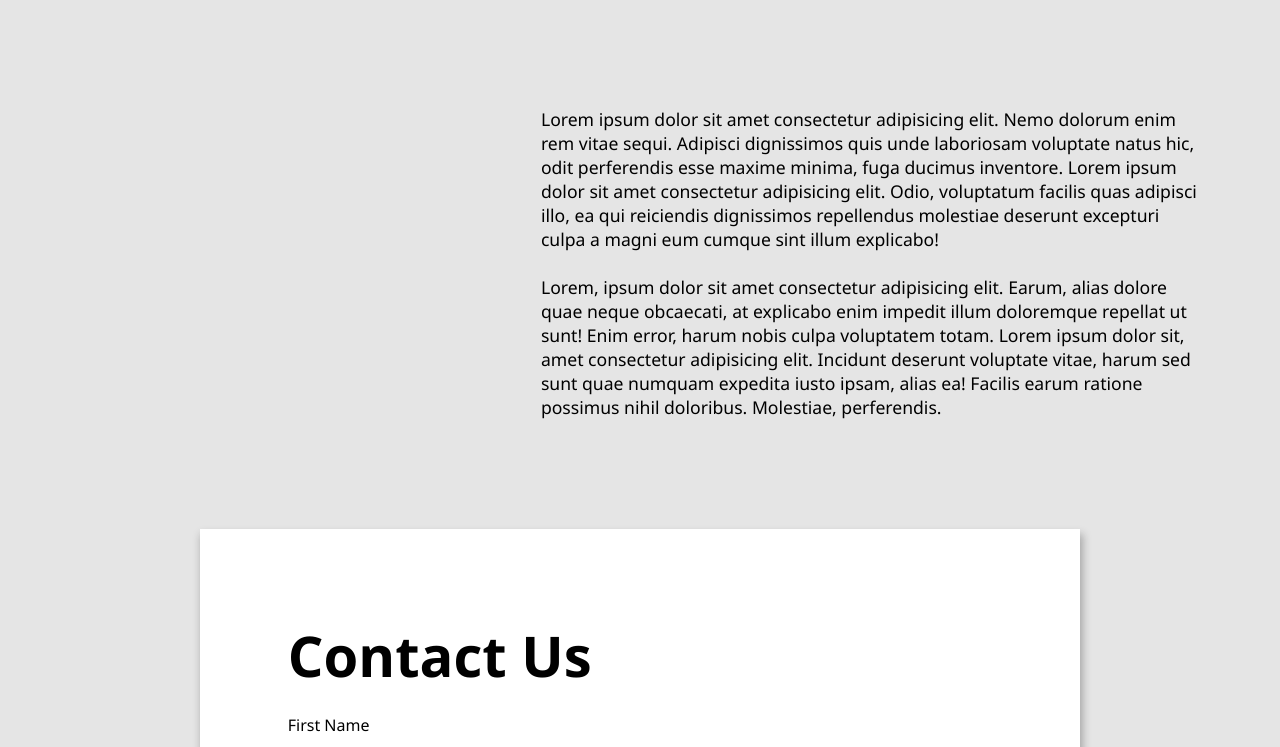
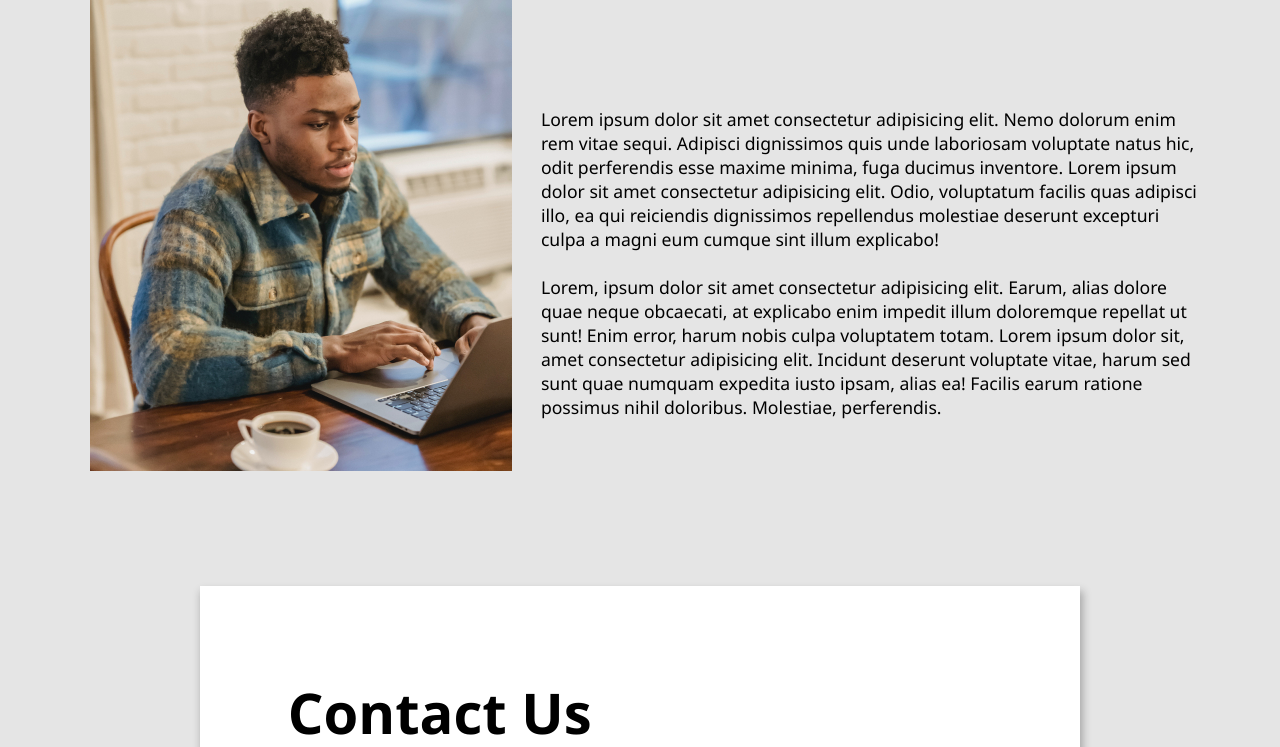
Before and after one commit to Uzenedo/Bonus-Task, a plain HTML site: page index.html in a window 1280 px wide. Shown: the part 302-1049 px from the top of the page. Drawn offline with Linux system fonts and the light colour scheme.

Commit message:
Update index.html

```diff
--- a/index.html
+++ b/index.html
@@ -12,7 +12,7 @@
     <h2>Who we Are?</h2>
     <section class="container-1">
         <div class="image">
-            <img src=".../image/guy.jpg" alt="guy">
+            <img src="image/guy.jpg" alt="guy">
         </div>
         <div class="write-up">
             Lorem ipsum dolor sit amet consectetur adipisicing elit. Nemo dolorum enim rem vitae sequi. Adipisci dignissimos quis unde laboriosam voluptate natus hic, odit perferendis esse maxime minima, fuga ducimus inventore. Lorem ipsum dolor sit amet consectetur adipisicing elit. Odio, voluptatum facilis quas adipisci illo, ea qui reiciendis dignissimos repellendus molestiae deserunt excepturi culpa a magni eum cumque sint illum explicabo!
```
